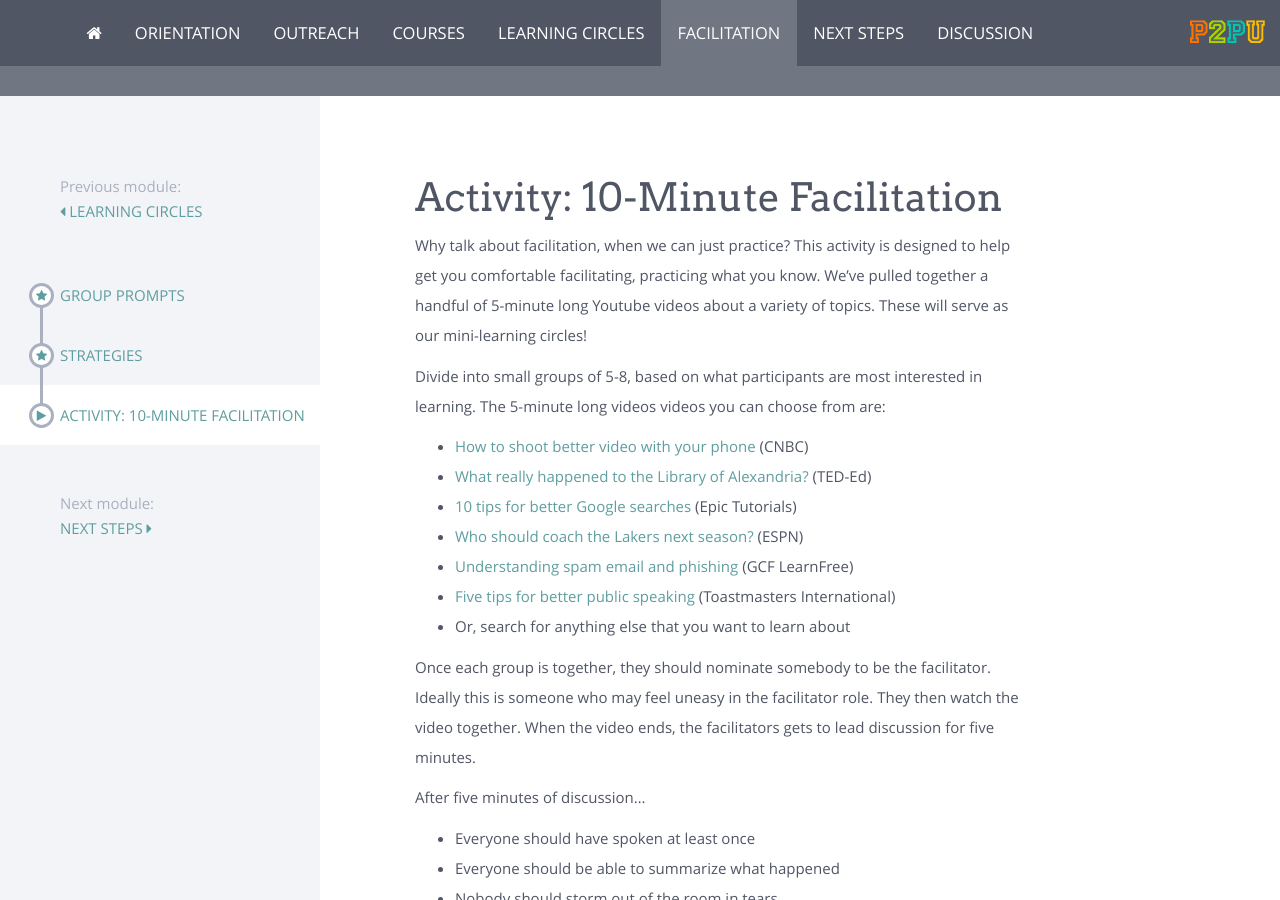
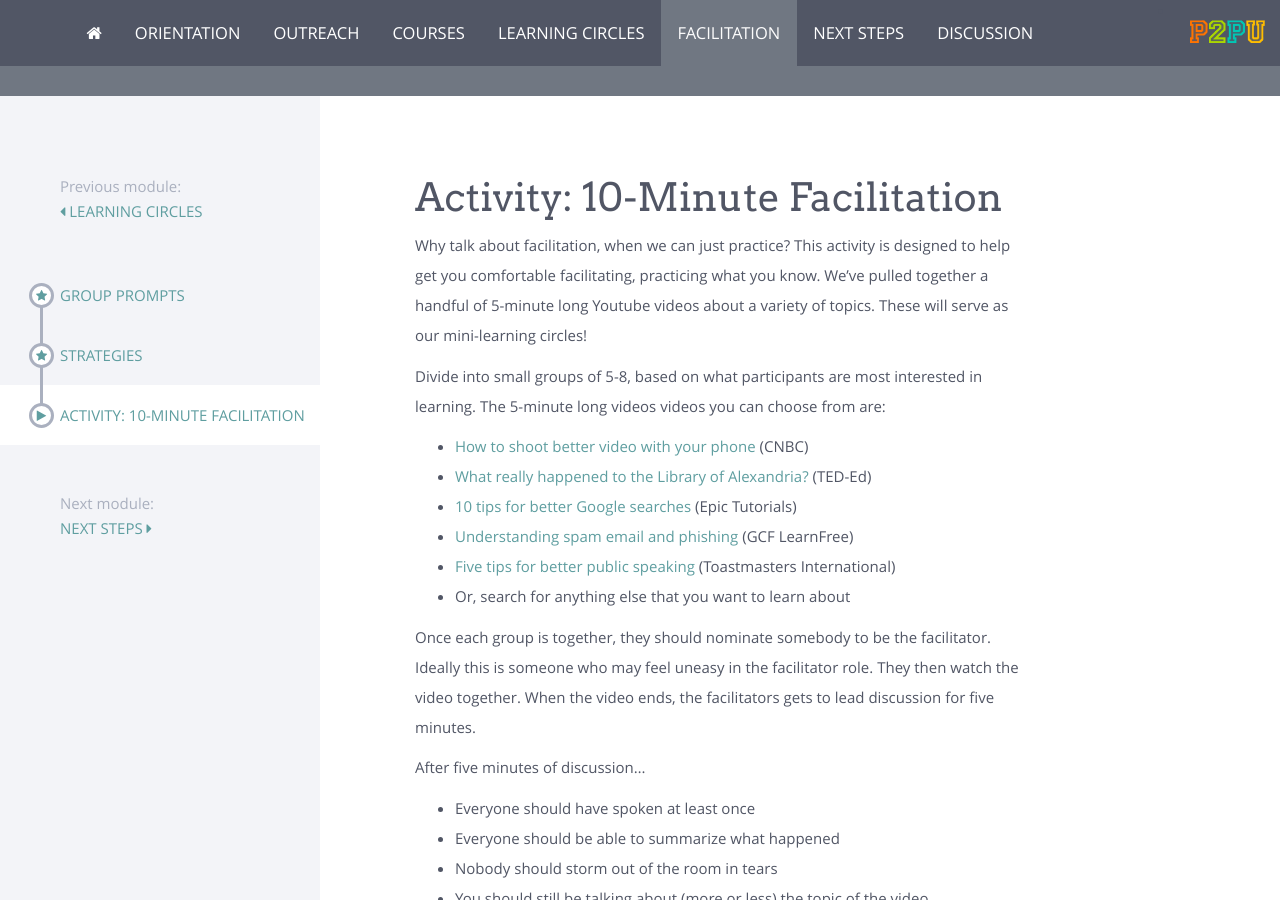
Before and after one commit to p2pu/learning-about-learning-circles, a Jekyll site: the page built from modules/Facilitation/_posts/2019-01-03-activity-10-minute-facilitation.md, in a window 1280 px wide and 900 px high. Built offline with Jekyll 4.4.1, drawn with Linux system fonts in a browser that asks for light colours; nearby versions of some CDN libraries.

Commit message:
Update 2019-01-03-activity-10-minute-facilitation.md

```diff
--- a/modules/Facilitation/_posts/2019-01-03-activity-10-minute-facilitation.md
+++ b/modules/Facilitation/_posts/2019-01-03-activity-10-minute-facilitation.md
@@ -10,7 +10,6 @@ Divide into small groups of 5-8, based on what participants are most interested
 - [How to shoot better video with your phone](https://www.youtube.com/watch?v=7YLKcv69HQU) (CNBC)
 - [What really happened to the Library of Alexandria?](https://www.youtube.com/watch?v=jvWncVbXfJ0) (TED-Ed)
 - [10 tips for better Google searches](https://www.youtube.com/watch?v=R0DQfwc72PM) (Epic Tutorials)
-- [Who should coach the Lakers next season?](https://www.youtube.com/watch?v=FaT9Ir8_xK4) (ESPN)
 - [Understanding spam email and phishing](https://www.youtube.com/watch?v=NI37JI7KnSc&list=PLpQQipWcxwt-IW6q0DkoIktFb2-GBnHTd&index=2) (GCF LearnFree)
 - [Five tips for better public speaking](https://www.youtube.com/watch?v=AykYRO5d_lI) (Toastmasters International)
 - Or, search for anything else that you want to learn about
```
